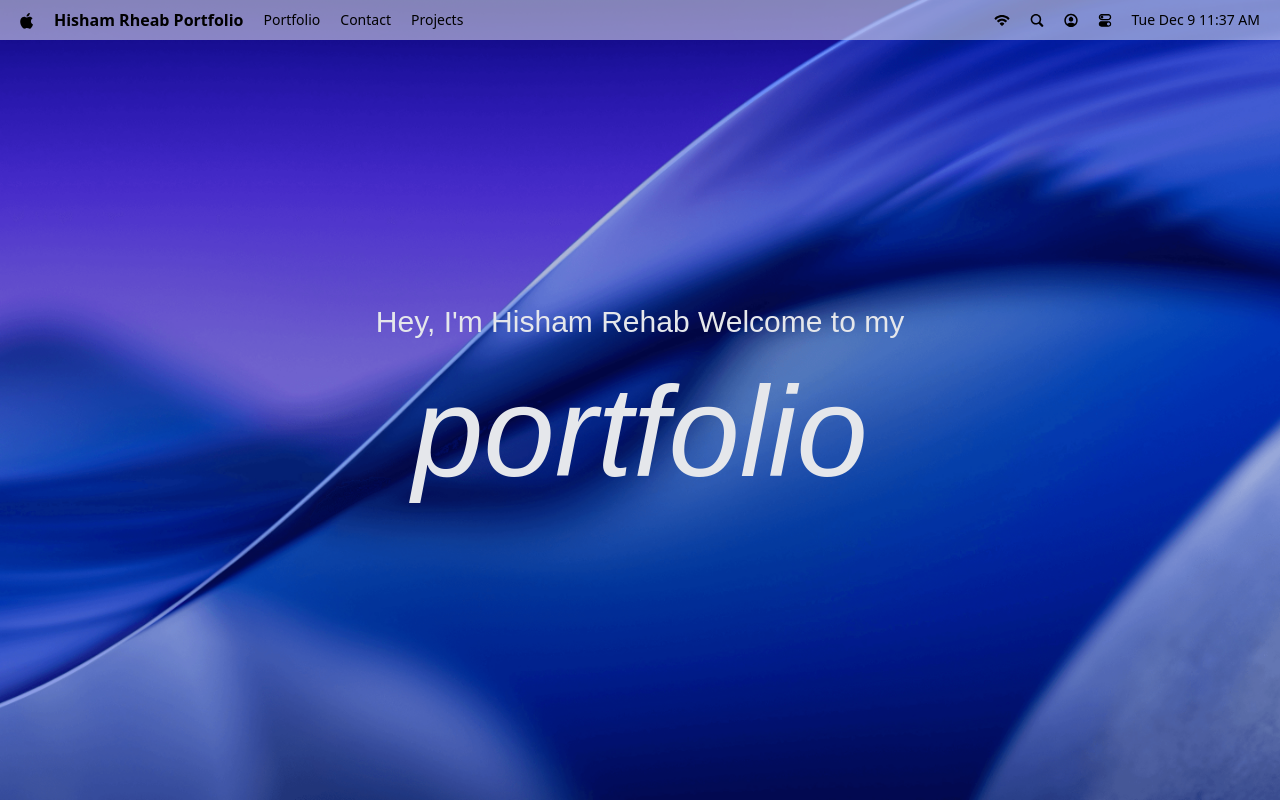
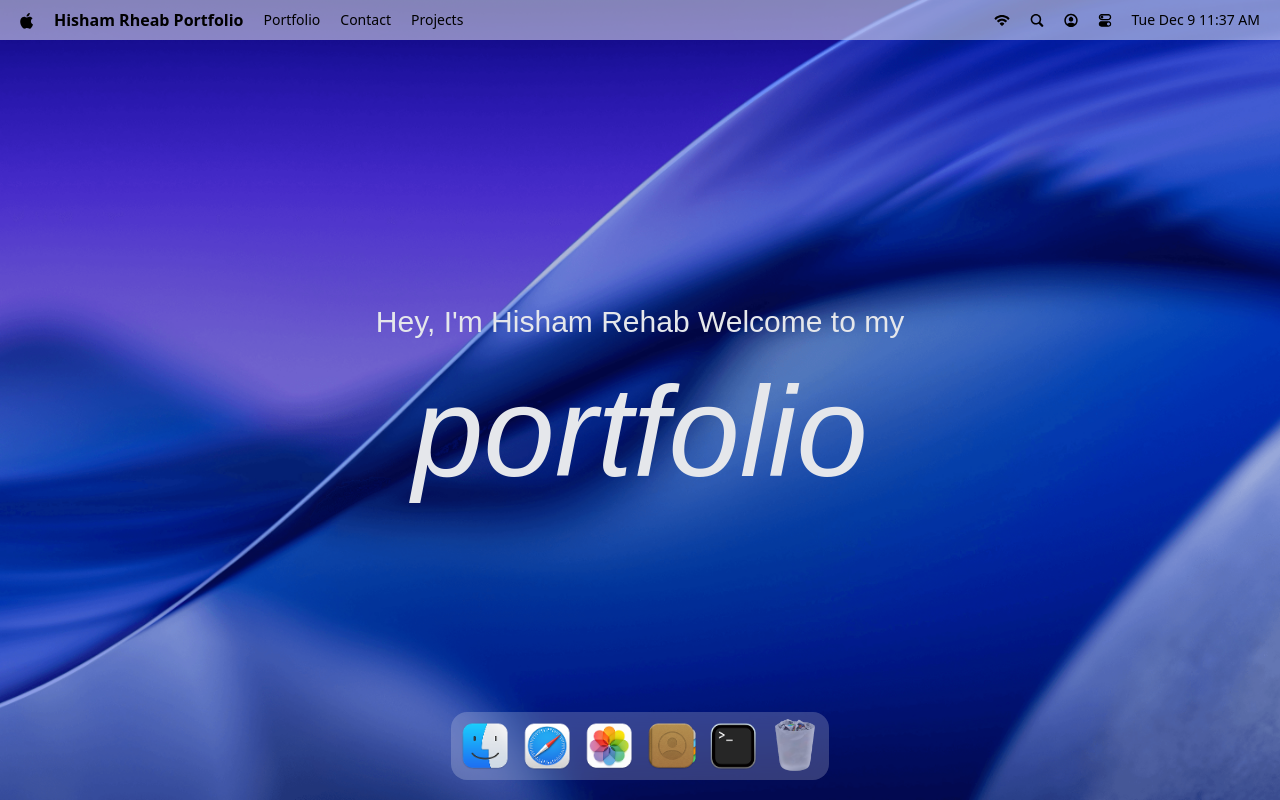
Before and after one commit to hishamrehab/os-portfolio, a React (Vite) app: page / in a window 1280 px wide. Built offline with nearby package versions, Linux system fonts and the light colour scheme; a web font is replaced by a local one.

Commit message:
Dock Section

```diff
--- a/package.json
+++ b/package.json
@@ -17,6 +17,7 @@
     "lucide-react": "^0.560.0",
     "react": "^19.2.0",
     "react-dom": "^19.2.0",
+    "react-tooltip": "^5.30.0",
     "tailwindcss": "^4.1.17"
   },
   "devDependencies": {
--- a/src/App.jsx
+++ b/src/App.jsx
@@ -1,9 +1,10 @@
-import { Navbar , Welcome } from "./components"
+import { Navbar , Welcome , Dock} from "./components"
 const App = () => {
   return (
   <main>
     <Navbar />
     <Welcome />
+    <Dock />
   </main>
   )
 }
--- /dev/null
+++ b/src/components/Dock.jsx
@@ -0,0 +1,44 @@
+import { useRef } from "react"
+import { dockApps } from "../constants";
+import { Tooltip } from "react-tooltip";
+import { useGSAP } from "@gsap/react";
+
+const Dock = () => {
+    const dockRef = useRef(null);
+
+
+
+
+    const toggleApp = (app) => { }
+
+  return (
+    <section id="dock">
+        <div ref={dockRef} className="dock-container">
+     {dockApps.map(({id , name , icon , canOpen }) => (
+         <div key={id} className="relative flex justify-center">
+               <button
+                type="button"
+                 className="dock-icon"
+                aria-label={name}
+                data-tooltip-id="dock-tooltip"
+                data-tooltip-content={name}
+                data-tooltip-delay-show={150}
+                disabled={!canOpen}
+                onClick={() => toggleApp({id , canOpen })}
+               >
+            <img src={`/images/${icon}`}
+             alt={name}
+             loading="lazy"
+             className={canOpen ? "" : "opacity-60"}
+            />
+               </button>
+         </div>
+     ))}
+         <Tooltip id="dock-tooltip" place="top" className="tooltip"/>
+        </div>
+
+        </section>
+  )
+}
+
+export default Dock
--- a/src/components/index.js
+++ b/src/components/index.js
@@ -1,6 +1,6 @@
 import Navbar from "./Navbar";
 import Welcome from "./Welcome";
+import Dock from "./Dock";
 
 
-
-export {Navbar , Welcome};
+export { Navbar , Welcome , Dock };
--- a/src/constants/index.js
+++ b/src/constants/index.js
@@ -23,3 +23,44 @@
     img: "/icons/mode.svg",
   },
 ];
+
+
+
+export const dockApps = [
+  {
+    id: "finder",
+    name: "Portfolio",
+    icon: "finder.png",
+    canOpen: true,
+  },
+  {
+    id: "safari",
+    name: "Articles", // was "Safari"
+    icon: "safari.png",
+    canOpen: true,
+  },
+  {
+    id: "photos",
+    name: "Gallery", // was "Photos"
+    icon: "photos.png",
+    canOpen: true,
+  },
+  {
+    id: "contact",
+    name: "Contact", // or "Get in touch"
+    icon: "contact.png",
+    canOpen: true,
+  },
+  {
+    id: "terminal",
+    name: "Skills", // was "Terminal"
+    icon: "terminal.png",
+    canOpen: true,
+  },
+  {
+    id: "trash",
+    name: "Archive", // was "Trash"
+    icon: "trash.png",
+    canOpen: false,
+  },
+];
--- a/src/index.css
+++ b/src/index.css
@@ -78,3 +78,25 @@
     }
   }
 }
+
+
+
+ #dock {
+    @apply absolute bottom-5 left-1/2 -translate-x-1/2 z-50 select-none max-sm:hidden;
+
+    .dock-container {
+      @apply bg-white/20 backdrop-blur-md justify-between rounded-2xl p-1.5 flex items-end gap-1.5;
+    }
+
+    .tooltip {
+      @apply !py-1 !px-3 !w-fit !text-center !text-xs !rounded-md !bg-blue-200 !text-blue-900 !shadow-2xl;
+    }
+
+    .dock-icon {
+      @apply size-14 3xl:size-20 cursor-pointer;
+
+      img {
+        @apply object-cover object-center;
+      }
+    }
+  }
```
Also changed, not shown: 1 other file (tests, documents, lock files or other folders).
